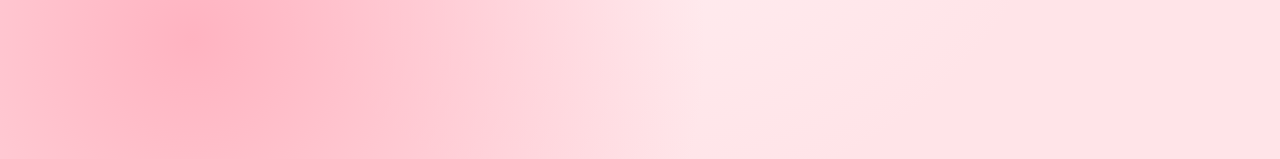
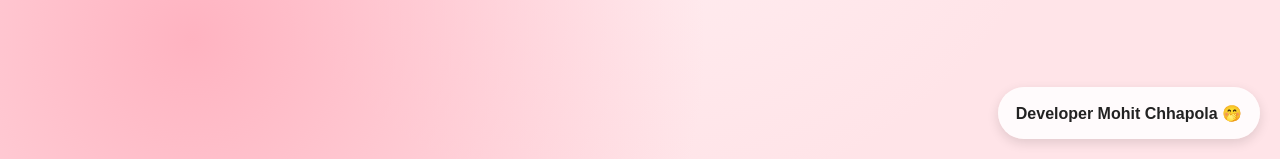
Before and after one commit to mohitchhapola/best-friend_yes-no, a plain HTML site: page yes.html in a window 1280 px wide. Shown: the part 641-800 px from the top of the page. Drawn offline with nearby package versions, Linux system fonts and the light colour scheme.

Commit message:
Update music toggle button text

```diff
--- a/yes.html
+++ b/yes.html
@@ -27,6 +27,8 @@
     </audio> -->
 
     <!-- <button id="music-toggle" onclick="toggleMusic()" title="Toggle music">🔊</button> -->
+        <button id="music-toggle" onclick="toggleMusic()" title="Toggle music">Developer Mohit Chhapola 🤭</button>
+
 
     <script src="yes-script.js"></script>
 </body>
```
